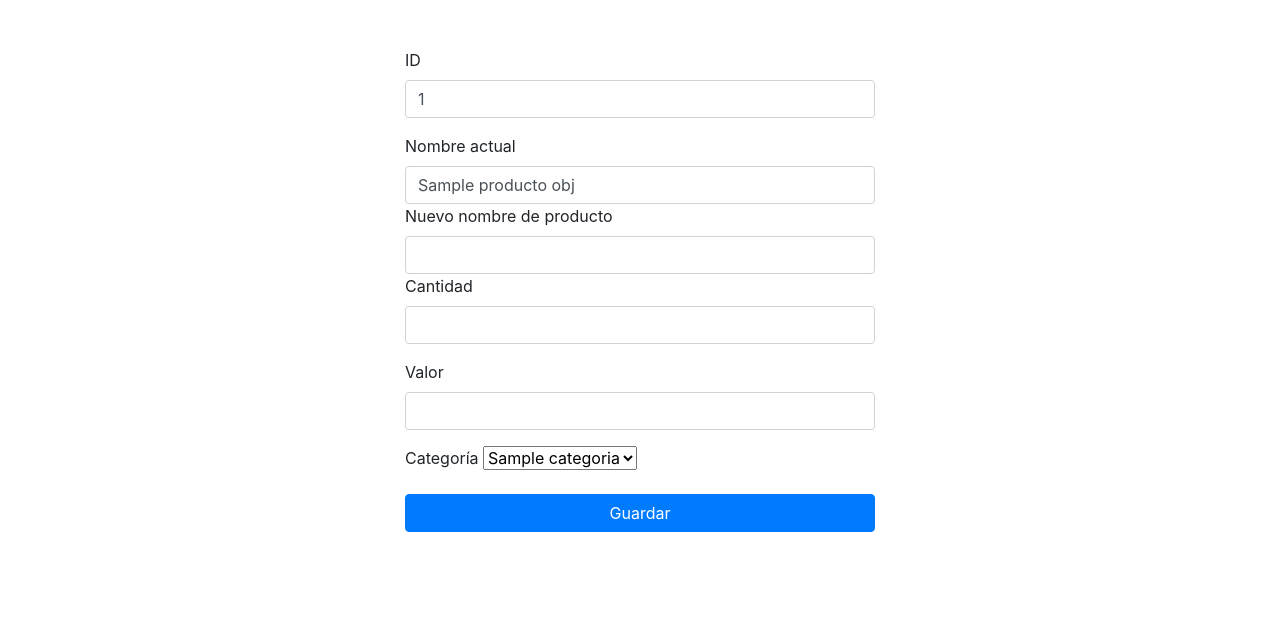
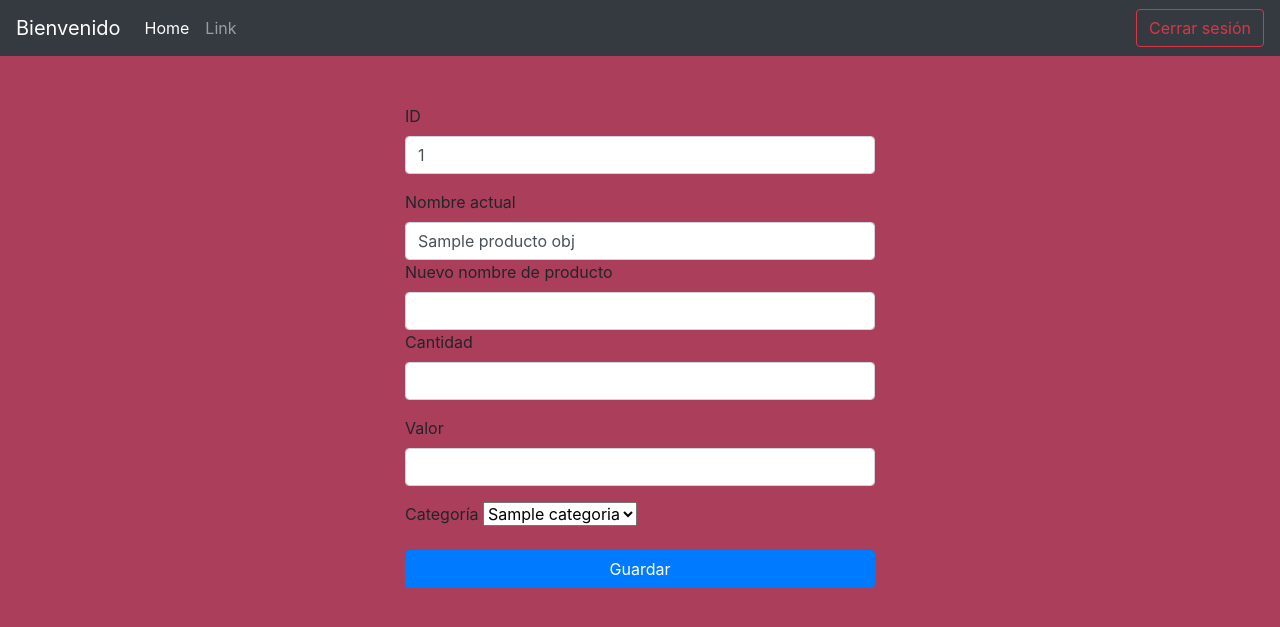
Before and after one commit to dowwo/delivery, a CodeIgniter 4 app: template app/Views/modificar_producto.php in a window 1280 px wide. Shown: the top 627 px of the page. Run offline with PHP 8.4 and a stand-in for CodeIgniter, Linux system fonts and the light colour scheme; the template is opened without the code that fills it: most values are stand-ins (such as "Sample title", 1, 10 or a date in 2020); data that the repository does not hold is empty; some libraries are stand-ins or nearby versions.

Commit message:
Update modificar_producto.php

```diff
--- a/app/Views/modificar_producto.php
+++ b/app/Views/modificar_producto.php
@@ -2,9 +2,16 @@
 <html>
 
 <head>
-    <title>Codeigniter 4 Add User With Validation Demo</title>
+    <meta charset="utf-8">
+    <meta name="viewport" content="width=device-width, initial-scale=1">
+    <!-- Bootstrap CSS -->
+
+    <title>Modificar Producto</title>
     <link rel="stylesheet" href="https://stackpath.bootstrapcdn.com/bootstrap/4.5.0/css/bootstrap.min.css">
     <style>
+        body {
+            background-color: #AB3E5B;
+        }
         .container {
             max-width: 500px;
         }
@@ -19,6 +26,29 @@
 </head>
 
 <body>
+<div>
+    <nav class="navbar navbar-expand-lg navbar-dark bg-dark">
+        <a class="navbar-brand" href="#">Bienvenido <?php echo $_SESSION['nombre'] ?></a>
+        <button class="navbar-toggler" type="button" data-toggle="collapse" data-target="#navbarSupportedContent" aria-controls="navbarSupportedContent" aria-expanded="false" aria-label="Toggle navigation">
+            <span class="navbar-toggler-icon"></span>
+        </button>
+
+        <div class="collapse navbar-collapse" id="navbarSupportedContent">
+            <ul class="navbar-nav mr-auto">
+                <li class="nav-item active">
+                    <a class="nav-link" href="dashboard1">Home <span class="sr-only">(current)</span></a>
+                </li>
+                <li class="nav-item">
+                    <a class="nav-link" href="#">Link</a>
+                </li>
+            </ul>
+            <form class="form-inline my-2 my-lg-0">
+                <!--Botón para cerrar sesión, aplicable en cualquier parte-->
+                <a class="btn btn-outline-danger my-2 my-sm-0" href="login/logout">Cerrar sesión</a>
+            </form>
+        </div>
+    </nav>
+</div>
 <div class="container mt-5">
     <form method="post" id="add_create" name="add_create" action="<?= site_url('/ProductController/update') ?>">
         <div class="form-group">
```
